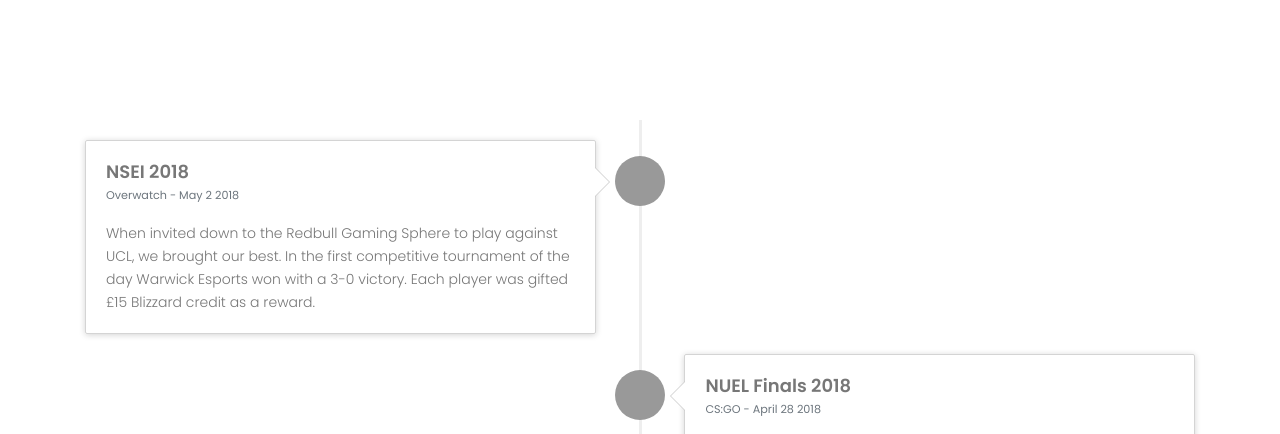
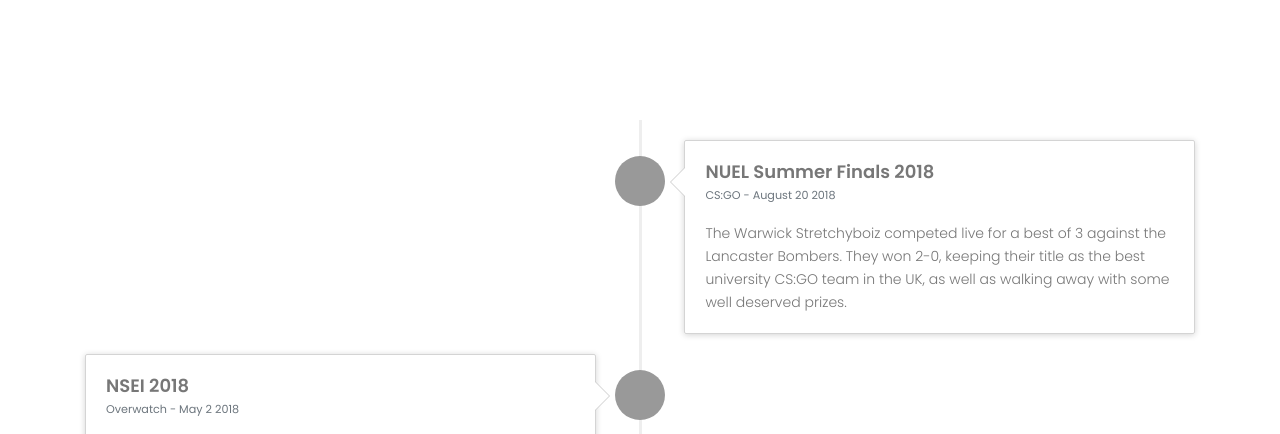
Before and after one commit to xwdaniel2803/warwickesportscom, a plain HTML site: page timeline/index.html in a window 1280 px wide. Shown: the part 323-757 px from the top of the page. Drawn offline with Linux system fonts and the light colour scheme; a web font is replaced by a local one.

Commit message:
added stretchy win

```diff
--- a/timeline/index.html
+++ b/timeline/index.html
@@ -74,6 +74,20 @@
 			<section class="discount-section-area section-gap relative" id="about">
 				<div class="container">
 					<ul class="timeline">
+						<li class="timeline-inverted">
+						  <div class="timeline-badge"></div>
+						  <div class="timeline-panel">
+
+							<div class="timeline-heading">
+							  <h4 class="timeline-title">NUEL Summer Finals 2018</h4>
+							  <p><small class="text-muted">CS:GO - August 20 2018</small></p>
+							</div>
+							<div class="timeline-body">
+							  <p>The Warwick Stretchyboiz competed live for a best of 3 against the Lancaster Bombers. They won 2-0, keeping their title as the best university CS:GO team in the UK, as well as walking away with some well deserved prizes.</p>
+							</div>
+						  </div>
+						</li>
+
 						<li>
 						  <div class="timeline-badge"></div>
 
```
